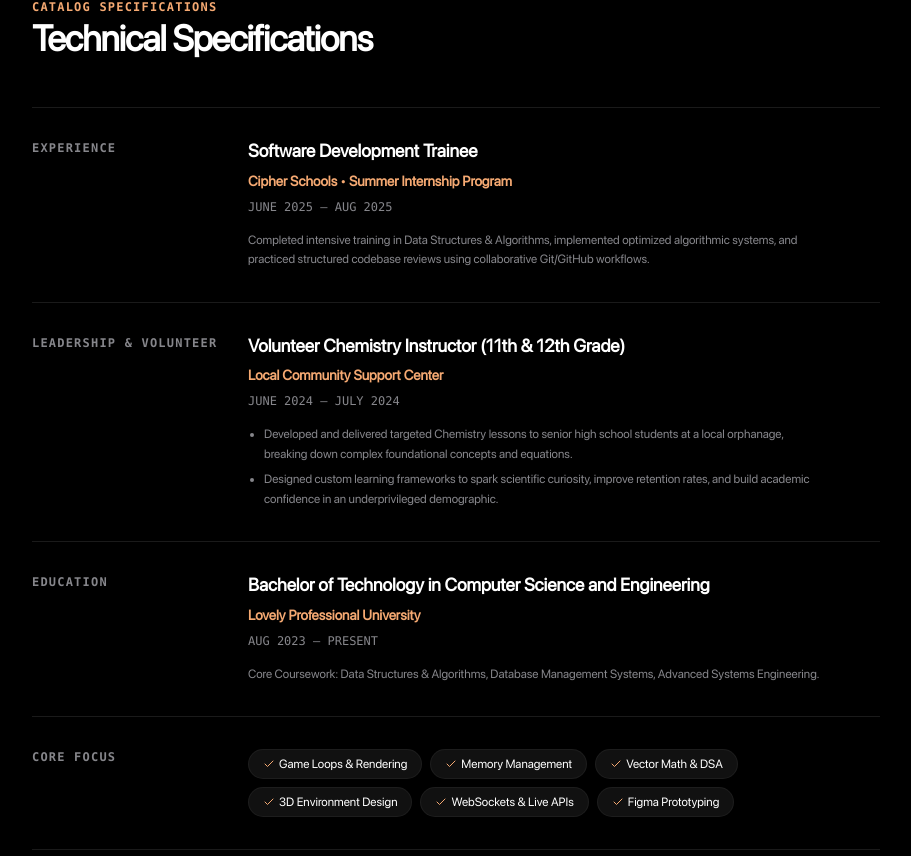
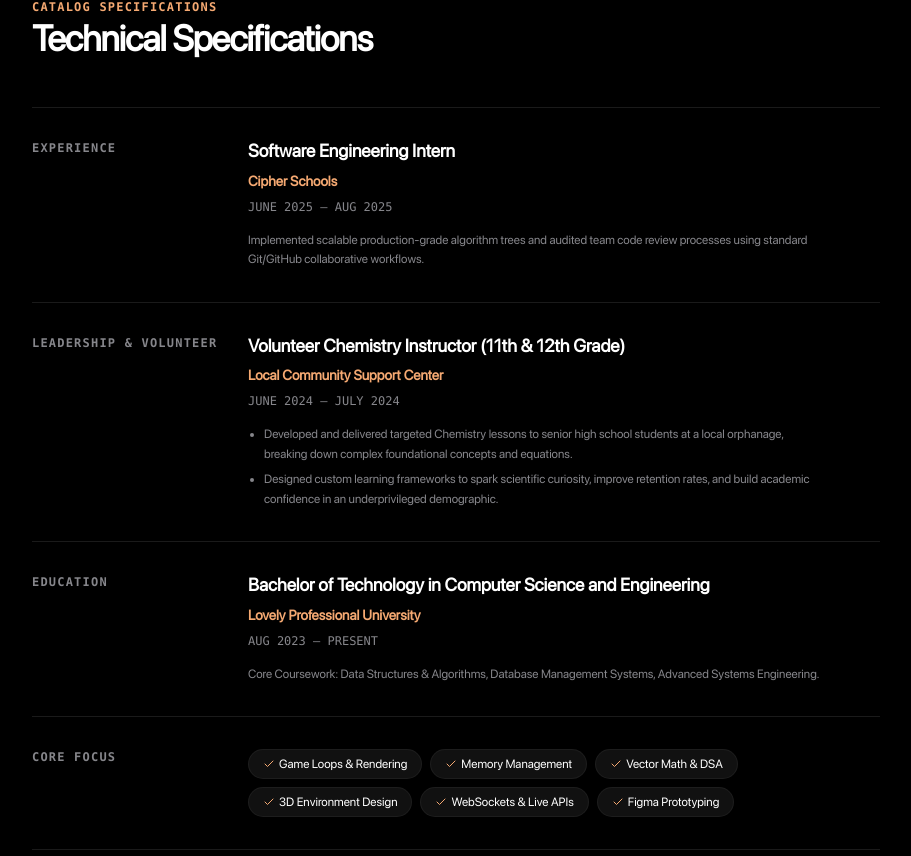
Before and after one commit to Basit0012/basit0012.github.io, a React (Vite) app: page / in a window 1280 px wide. Shown: the part 4455-5311 px from the top of the page, without its empty margins (184-1095 px from the left). Built offline with nearby package versions, Linux system fonts and the light colour scheme.

Commit message:
Revert Cipher Schools experience to match CV exactly as Software Engineering Intern

```diff
--- a/src/pages/Home.tsx
+++ b/src/pages/Home.tsx
@@ -295,11 +295,11 @@
                 EXPERIENCE
               </div>
               <div className="md:col-span-9 flex flex-col gap-2">
-                <h3 className="text-lg font-bold text-white leading-tight">Software Development Trainee</h3>
-                <span className="text-sm text-[#f5a972] font-semibold">Cipher Schools &bull; Summer Internship Program</span>
+                <h3 className="text-lg font-bold text-white leading-tight">Software Engineering Intern</h3>
+                <span className="text-sm text-[#f5a972] font-semibold">Cipher Schools</span>
                 <span className="text-xs text-[#86868b] font-mono">JUNE 2025 – AUG 2025</span>
                 <p className="text-xs text-[#86868b] leading-relaxed mt-2 max-w-xl">
-                  Completed intensive training in Data Structures & Algorithms, implemented optimized algorithmic systems, and practiced structured codebase reviews using collaborative Git/GitHub workflows.
+                  Implemented scalable production-grade algorithm trees and audited team code review processes using standard Git/GitHub collaborative workflows.
                 </p>
               </div>
             </div>
```
